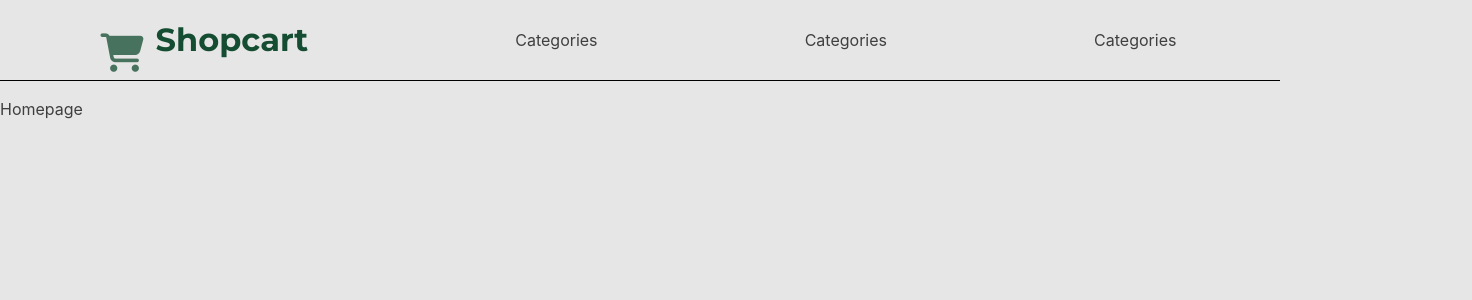
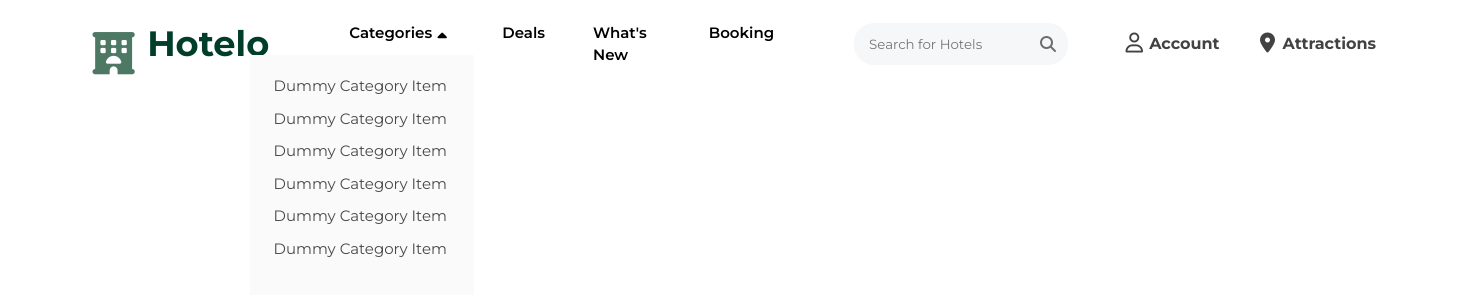
Before and after one commit to devjoshixo/hotelo-client-old, a React (Vite) app: page / in a window 1280 px wide. Shown: the top 300 px of the page, 1472 px wide, since content can reach past the window. Built offline with nearby package versions, Linux system fonts and the light colour scheme.

Commit message:
NavBar done

```diff
--- a/index.html
+++ b/index.html
@@ -5,7 +5,7 @@
     <link rel="icon" type="image/svg+xml" href="/vite.svg" />
     <script src="https://kit.fontawesome.com/468c95a38b.js" crossorigin="anonymous"></script>
     <meta name="viewport" content="width=device-width, initial-scale=1.0" />
-    <title>Vite + React</title>
+    <title>Hotelo</title>
   </head>
   <body>
     <div id="root"></div>
--- a/src/App.jsx
+++ b/src/App.jsx
@@ -1,7 +1,5 @@
 import { useState } from 'react';
-import reactLogo from './assets/react.svg';
 import { Route, Switch } from 'react-router-dom';
-import viteLogo from '/vite.svg';
 import './App.css';
 import Homepage from './Pages/Homepage';
 import Navbar from './components/Navbar/Navbar';
--- a/src/Pages/Homepage.jsx
+++ b/src/Pages/Homepage.jsx
@@ -1,11 +1,7 @@
 import React from 'react';
 
 const Homepage = () => {
-  return (
-    <div>
-      <p>Homepage</p>
-    </div>
-  );
+  return <div></div>;
 };
 
 export default Homepage;
--- a/src/components/Navbar/Navbar.jsx
+++ b/src/components/Navbar/Navbar.jsx
@@ -1,16 +1,67 @@
-import React from 'react';
+import React, { useState } from 'react';
 import classes from './Navbar.module.css';
+import { useHistory } from 'react-router-dom';
+import HoverList from '../UI/HoverList';
 
 const Navbar = () => {
+  const [category, setCategory] = useState(true);
+
+  const navigation = useHistory();
+
+  const toggleDownButton = () => {
+    setCategory((prevState) => {
+      return !prevState;
+    });
+  };
+
+  const redirectHome = () => {
+    navigation.push('/');
+  };
+
   return (
     <div className={classes.navbar}>
-      <div className={classes.heading}>
-        <i className={'fa-solid fa-cart-shopping ' + classes.icon}></i>
-        <h1 className={classes.heading}>Shopcart</h1>
+      <div className={classes.heading} onClick={redirectHome}>
+        <i className={`fa-solid fa-hotel ` + classes.icon}></i>
+        <h1 className={classes.heading}>Hotelo</h1>
       </div>
-      <p>Categories</p>
-      <p>Categories</p>
-      <p>Categories</p>
+
+      <div className={classes.options}>
+        <div
+          onMouseEnter={toggleDownButton}
+          onMouseLeave={toggleDownButton}
+          className={classes.category}
+        >
+          <p>Categories</p>
+          {category ? (
+            <>
+              <i className={`fa-solid fa-caret-up ` + classes.caret}></i>
+              <HoverList />
+            </>
+          ) : (
+            <i className={`fa-solid fa-caret-down ` + classes.caret}></i>
+          )}
+        </div>
+
+        <p>Deals</p>
+        <p>What's New</p>
+        <p>Booking</p>
+      </div>
+      <div className={classes.searchbar}>
+        <input type='text' placeholder='Search for Hotels' />
+        <i className='fa-solid fa-magnifying-glass'></i>
+      </div>
+
+      <div className={classes.actionable}>
+        <div className={classes.sidecontent}>
+          <i className='fa-regular fa-user fa-lg'></i>
+          <p>Account</p>
+        </div>
+
+        <div className={classes.sidecontent}>
+          <i className='fa-solid fa-location-dot fa-lg'></i>
+          <p>Attractions</p>
+        </div>
+      </div>
     </div>
   );
 };
--- a/src/components/Navbar/Navbar.module.css
+++ b/src/components/Navbar/Navbar.module.css
@@ -1,19 +1,22 @@
-@import url('https://fonts.googleapis.com/css?family=Josefin+Sans:300,700|Montserrat:700');
+@import url('https://fonts.googleapis.com/css?family=Josefin+Sans:300,700|Montserrat:400,500,600,700');
 .navbar {
   display: flex;
   width: 100vw;
-  height: 5rem;
-  justify-content: space-around;
+  height: 5.5rem;
+  justify-content: flex-start;
+  padding: 0 6rem 0 6rem;
+  gap: 5rem;
   align-items: center;
-  border-bottom: 1px black solid;
+  /* border-bottom: 1px black solid; */
 }
 
 .heading {
   display: flex;
-  font-size: 2rem;
+  font-size: 2.2rem;
   font-family: 'Montserrat';
-  font-weight: 600;
-  color: #144d31;
+  font-weight: 700;
+  color: #003d2a;
+  cursor: pointer;
 }
 
 .icon {
@@ -21,3 +24,78 @@
   color: #144d31c1;
   scale: 1.2;
 }
+
+.options {
+  display: flex;
+  gap: 3rem;
+  user-select: none;
+  font-weight: 600;
+  color: black;
+  font-family: 'Montserrat';
+  font-size: 15px;
+  cursor: pointer;
+}
+
+.options p:hover {
+  color: rgb(78, 78, 78);
+}
+
+.category {
+  display: flex;
+  gap: 0.8rem;
+}
+
+.caret {
+  position: relative;
+  margin-top: 1.4rem;
+  right: 7%;
+}
+
+.searchbar {
+  display: flex;
+  width: 19%;
+  margin-right: -2rem;
+}
+
+.searchbar input {
+  border: none;
+  background-color: #f6f7f8;
+  color: black;
+  width: 100%;
+  font-family: 'Montserrat';
+  height: 2.5rem;
+  padding-left: 15px;
+  border-radius: 20px;
+}
+
+.searchbar i {
+  position: relative;
+  color: rgba(0, 0, 0, 0.56);
+  right: 12%;
+  margin-top: 0.8rem;
+}
+
+.searchbar input:focus {
+  outline: none;
+}
+
+.actionable {
+  display: flex;
+  gap: 3rem;
+  font-family: 'Montserrat';
+  font-weight: 700;
+}
+
+.sidecontent {
+  display: flex;
+}
+
+.sidecontent:hover {
+  color: black;
+}
+
+.sidecontent i {
+  position: relative;
+  margin-top: 1.6rem;
+  right: 7%;
+}
--- /dev/null
+++ b/src/components/UI/HoverList.jsx
@@ -0,0 +1,19 @@
+import React from 'react';
+import classes from './HoverList.module.css';
+
+const HoverList = () => {
+  return (
+    <div className={classes.hoverdiv}>
+      <ul>
+        <li>Dummy Category Item</li>
+        <li>Dummy Category Item</li>
+        <li>Dummy Category Item</li>
+        <li>Dummy Category Item</li>
+        <li>Dummy Category Item</li>
+        <li>Dummy Category Item</li>
+      </ul>
+    </div>
+  );
+};
+
+export default HoverList;
--- /dev/null
+++ b/src/components/UI/HoverList.module.css
@@ -0,0 +1,24 @@
+.hoverdiv {
+  position: absolute;
+  margin-top: 3rem;
+  right: 63%;
+  width: 14rem;
+  height: 15rem;
+  background-color: rgb(250, 250, 250);
+}
+
+.hoverdiv ul {
+  list-style: none;
+  margin: 1.3rem 0 0 -1rem;
+  font-size: 15px;
+  font-weight: lighter;
+  color: rgb(72, 72, 72);
+}
+
+.hoverdiv li:hover {
+  color: black;
+}
+
+.hoverdiv li:not(:last-child) {
+  margin-bottom: 10px;
+}
--- a/src/index.css
+++ b/src/index.css
@@ -5,7 +5,7 @@
 
   color-scheme: light dark;
   color: rgba(38, 38, 38, 0.87);
-  background-color: #e6e6e6;
+  background-color: #ffffff;
 
   font-synthesis: none;
   text-rendering: optimizeLegibility;
```
Also changed, not shown: src/assets/marten-bjork-n_IKQDCyrG0-unsplash.jpg (added), src/assets/user-symbol-of-thin-outline.png (added).
